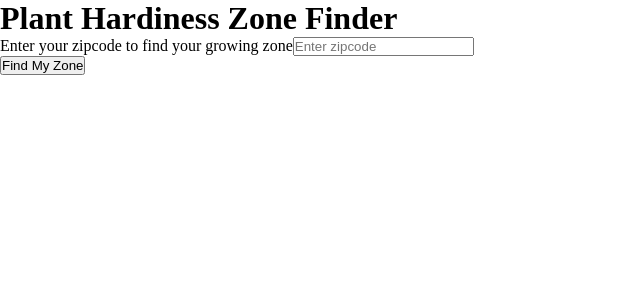
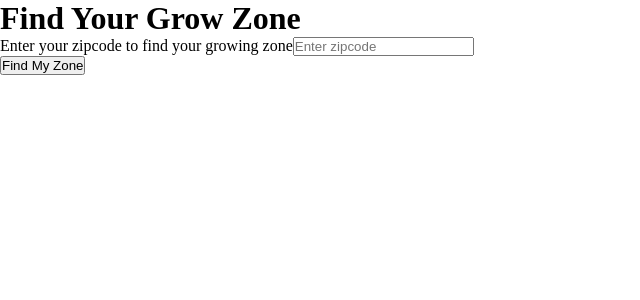
Before and after one commit to maelingmurphy/grow-zone-finder, a React (Create React App) app: page / in a window 1280 px wide. Shown: the top 300 px of the page, without its empty margins (0-640 px from the left). Built offline with nearby package versions, Linux system fonts and the light colour scheme.

Commit message:
change header text and install react-icons

```diff
--- a/package.json
+++ b/package.json
@@ -8,6 +8,7 @@
     "@testing-library/user-event": "^12.1.10",
     "react": "^17.0.2",
     "react-dom": "^17.0.2",
+    "react-icons": "^4.2.0",
     "react-scripts": "4.0.3",
     "web-vitals": "^1.0.1"
   },
--- a/src/components/Header.js
+++ b/src/components/Header.js
@@ -1,7 +1,7 @@
 const Header = () => {
     return(
         <div>
-            <h1>Plant Hardiness Zone Finder</h1>
+            <h1>Find Your Grow Zone</h1>
         </div>
 
     );
```
Also changed, not shown: 2 other files (tests, documents, lock files or other folders).
